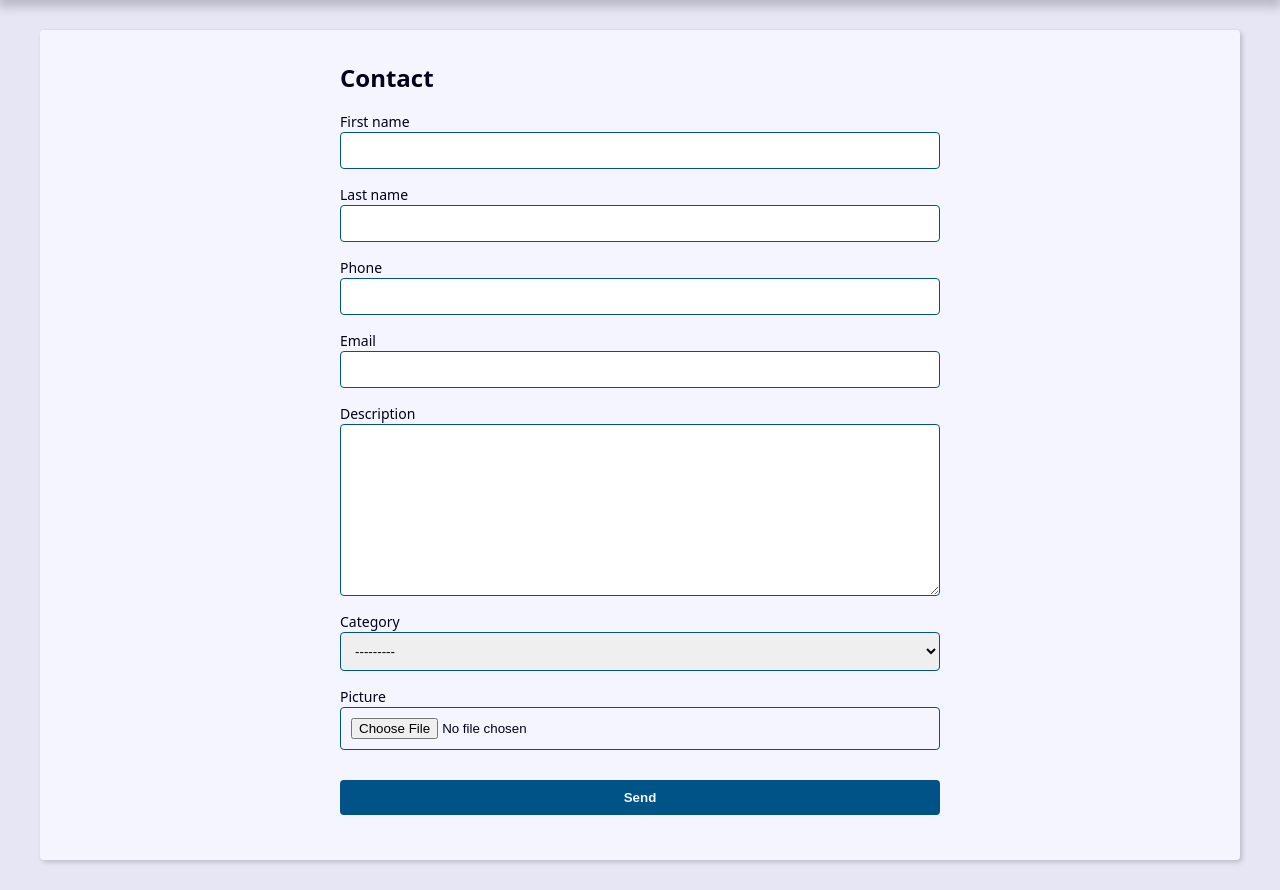
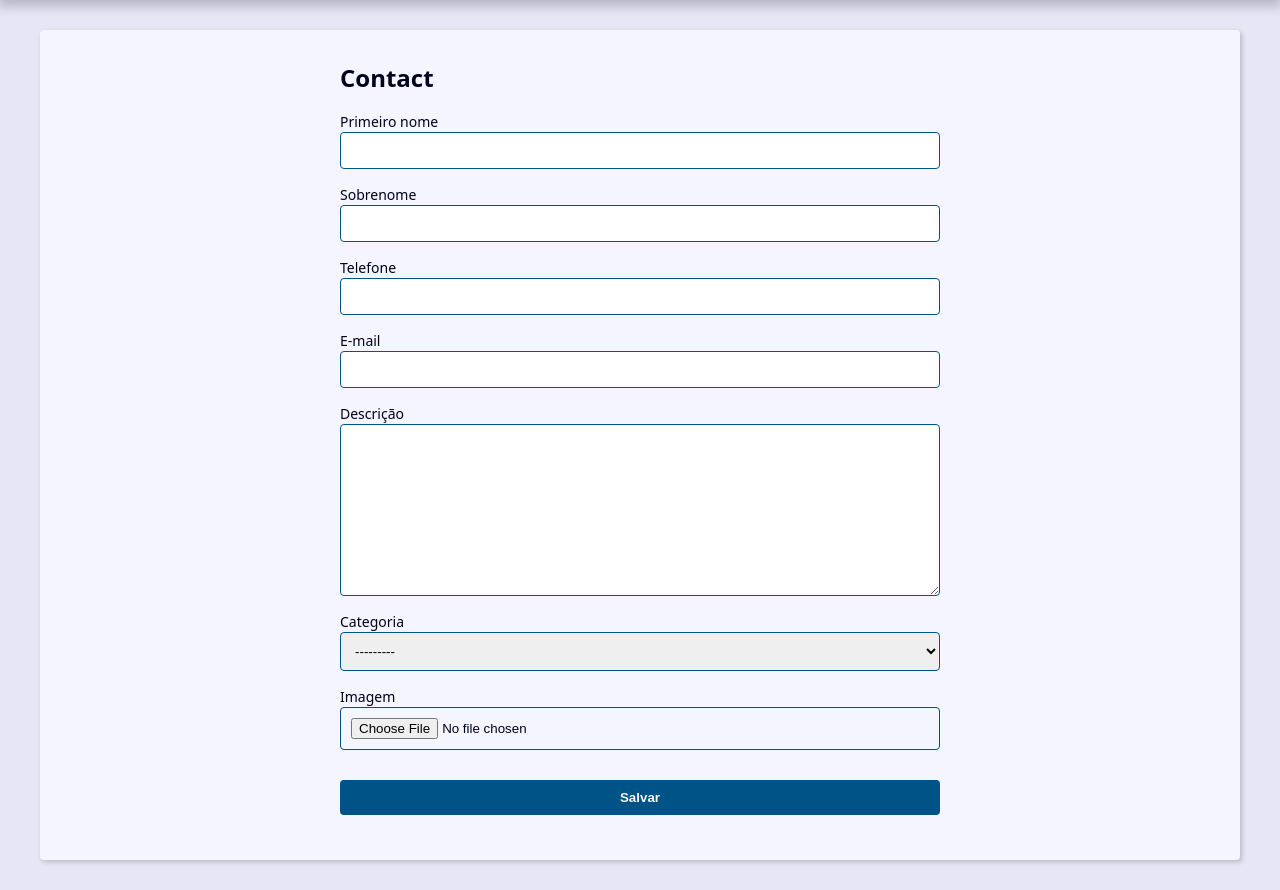
Before and after one commit to cesario-neto/django-agenda, a Django app: page /contact/create in a window 1280 px wide. Shown: the part 239-1129 px from the top of the page. Run offline with Django 4.2, Linux system fonts and the light colour scheme; the visitor is signed in with stand-in values (Sample User, id 1); data that the repository does not hold is empty.

Commit message:
Humanizing the application

```diff
--- a/base_templates/global/partials/_paginator.html
+++ b/base_templates/global/partials/_paginator.html
@@ -2,17 +2,17 @@
     <div class="pagination">
         <span class="step-links">
             {% if page_obj.has_previous %}
-                <a href="?page=1&q={{ request.GET.q.strip }}">&laquo; first</a>
-                <a href="?page={{ page_obj.previous_page_number }}&q={{ request.GET.q.strip }}">previous</a>
+                <a href="?page=1&q={{ request.GET.q.strip }}">&laquo; Primeira</a>
+                <a href="?page={{ page_obj.previous_page_number }}&q={{ request.GET.q.strip }}">Anterior</a>
             {% endif %}
 
             <span class="current">
-                Page {{ page_obj.number }} of {{ page_obj.paginator.num_pages }}.
+                Página {{ page_obj.number }} de {{ page_obj.paginator.num_pages }}.
             </span>
 
             {% if page_obj.has_next %}
-                <a href="?page={{ page_obj.next_page_number }}&q={{ request.GET.q.strip }}">next</a>
-                <a href="?page={{ page_obj.paginator.num_pages }}&q={{ request.GET.q.strip }}">last &raquo;</a>
+                <a href="?page={{ page_obj.next_page_number }}&q={{ request.GET.q.strip }}">Próxima</a>
+                <a href="?page={{ page_obj.paginator.num_pages }}&q={{ request.GET.q.strip }}">Última &raquo;</a>
             {% endif %}
         </span>
     </div>
--- a/base_templates/global/partials/_user-form.html
+++ b/base_templates/global/partials/_user-form.html
@@ -31,7 +31,7 @@ method="POST"
 
 <div class="form-content">
   <div class="form-group">
-    <button class="btn" type="submit">Send</button>
+    <button class="btn" type="submit">Salvar</button>
   </div>
 </div>
 
--- a/contact/apps.py
+++ b/contact/apps.py
@@ -4,3 +4,4 @@ from django.apps import AppConfig
 class ContactConfig(AppConfig):
     default_auto_field = 'django.db.models.BigAutoField'
     name = 'contact'
+    verbose_name = 'Contato'
--- a/contact/forms.py
+++ b/contact/forms.py
@@ -8,11 +8,13 @@ from django.contrib.auth import password_validation
 
 class ContactForms(forms.ModelForm):
     picture = forms.ImageField(
+        label='Imagem',
         widget=forms.FileInput(
             attrs={
                 'accept': 'image/*'
             }
-        )
+        ),
+        required=False
     )
 
     class Meta:
@@ -39,16 +41,19 @@ class ContactForms(forms.ModelForm):
 
 class RegisterForm(UserCreationForm):
     first_name = forms.CharField(
+        label='Primeiro nome',
         required=True,
         min_length=3,
     )
 
     last_name = forms.CharField(
+        label='Sobrenome',
         required=True,
         min_length=3,
     )
 
     email = forms.EmailField(
+        label='email',
         required=True,
     )
 
@@ -69,6 +74,7 @@ class RegisterForm(UserCreationForm):
 
 class RegisterUpdateForm(forms.ModelForm):
     first_name = forms.CharField(
+        label='Primeiro nome',
         min_length=2,
         max_length=30,
         required=True,
@@ -77,13 +83,14 @@ class RegisterUpdateForm(forms.ModelForm):
         }
     )
     last_name = forms.CharField(
+        label='Sobrenome',
         min_length=2,
         max_length=30,
         required=True,
     )
 
     password1 = forms.CharField(
-        label="Password",
+        label="Senha",
         strip=False,
         widget=forms.PasswordInput(attrs={"autocomplete": "new-password"}),
         help_text=password_validation.password_validators_help_text_html(),
@@ -91,10 +98,9 @@ class RegisterUpdateForm(forms.ModelForm):
     )
 
     password2 = forms.CharField(
-        label="Password 2",
+        label="Repita a senha",
         strip=False,
         widget=forms.PasswordInput(attrs={"autocomplete": "new-password"}),
-        help_text='Repita o password',
         required=False,
     )
 
--- a/contact/models.py
+++ b/contact/models.py
@@ -4,25 +4,37 @@ from django.contrib.auth.models import User
 
 
 class Category(models.Model):
-    name = models.CharField(max_length=50)
+    class Meta:
+        verbose_name = 'Categoria'
+        verbose_name_plural = 'Categorias'
+    name = models.CharField(max_length=50, verbose_name='Nome')
 
     def __str__(self):
         return self.name
 
 
 class Contact(models.Model):
-    first_name = models.CharField(max_length=50)
-    last_name = models.CharField(max_length=50, blank=True)
-    phone = models.CharField(max_length=50)
-    email = models.EmailField(max_length=254, blank=True)
-    created_date = models.DateTimeField(default=timezone.now)
-    description = models.TextField(blank=True)
-    show = models.BooleanField(default=True)
-    picture = models.ImageField(upload_to='pictures/%Y/%m', blank=True)
+    class Meta:
+        verbose_name = 'Contato'
+        verbose_name_plural = 'Contatos'
+    first_name = models.CharField(max_length=50, verbose_name='Primeiro nome')
+    last_name = models.CharField(
+        max_length=50, blank=True, verbose_name='Sobrenome')
+    phone = models.CharField(max_length=50, verbose_name='Telefone')
+    email = models.EmailField(
+        max_length=254, blank=True, verbose_name='E-mail')
+    created_date = models.DateTimeField(
+        default=timezone.now, verbose_name='Data de criação')
+    description = models.TextField(blank=True, verbose_name='Descrição')
+    show = models.BooleanField(default=True, verbose_name='Exibir')
+    picture = models.ImageField(
+        upload_to='pictures/%Y/%m', blank=True, verbose_name='Imagem')
     category = models.ForeignKey(
-        Category, on_delete=models.SET_NULL, blank=True, null=True)
+        Category, on_delete=models.SET_NULL, blank=True, null=True,
+        verbose_name='Categoria')
     owner = models.ForeignKey(
-        User, on_delete=models.SET_NULL, blank=True, null=True)
+        User, on_delete=models.SET_NULL, blank=True, null=True,
+        verbose_name='Usuário')
 
     def __str__(self):
         return f'{self.first_name} {self.last_name}'
--- a/contact/templates/contact/create.html
+++ b/contact/templates/contact/create.html
@@ -46,7 +46,7 @@
 
       <div class="form-content">
         <div class="form-group">
-          <button class="btn" type="submit">Send</button>
+          <button class="btn" type="submit">Salvar</button>
         </div>
       </div>
 
--- a/contact/templates/contact/index.html
+++ b/contact/templates/contact/index.html
@@ -11,9 +11,9 @@
       <thead>
         <tr class="table-row table-row-header">
           <th class="table-header">ID</th>
-          <th class="table-header">First Name</th>
-          <th class="table-header">Last Name</th>
-          <th class="table-header">Phone</th>
+          <th class="table-header">Primeiro nome</th>
+          <th class="table-header">Sobrenome</th>
+          <th class="table-header">Telefone</th>
           <th class="table-header">E-mail</th>
         </tr>
       </thead>
```
